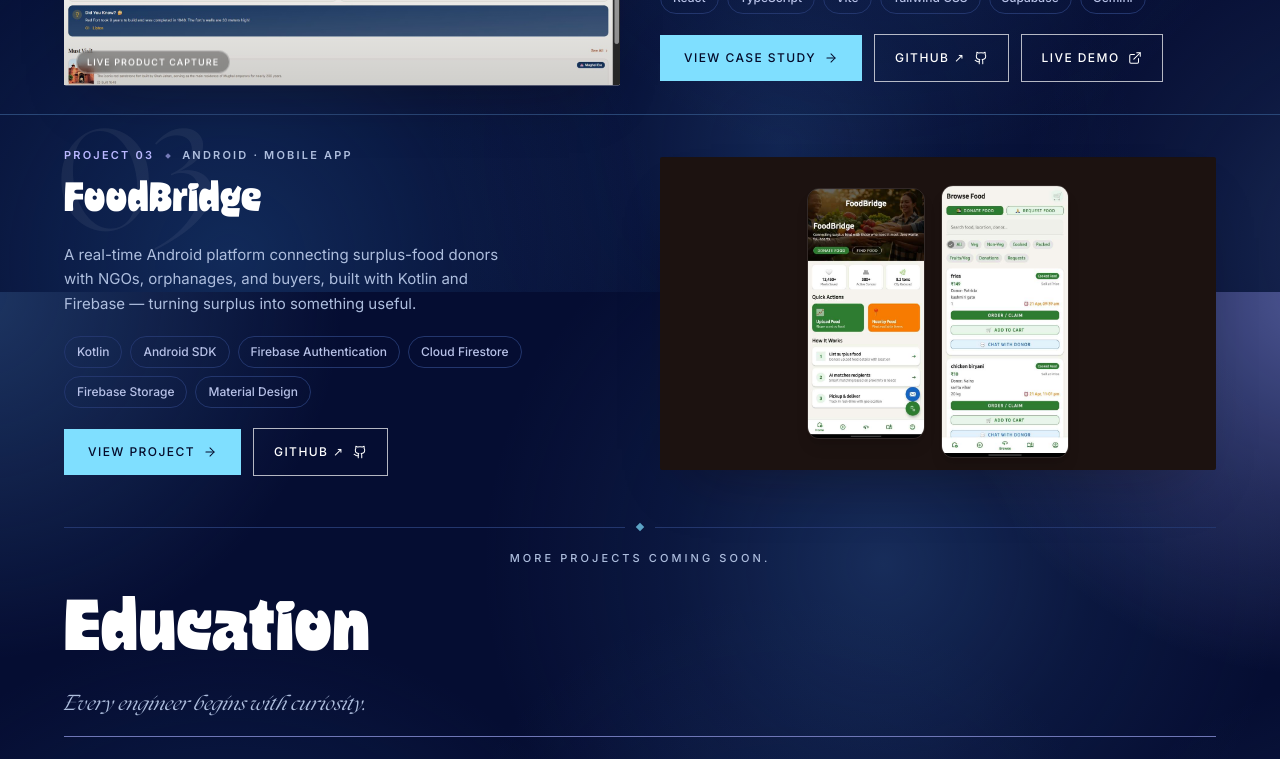
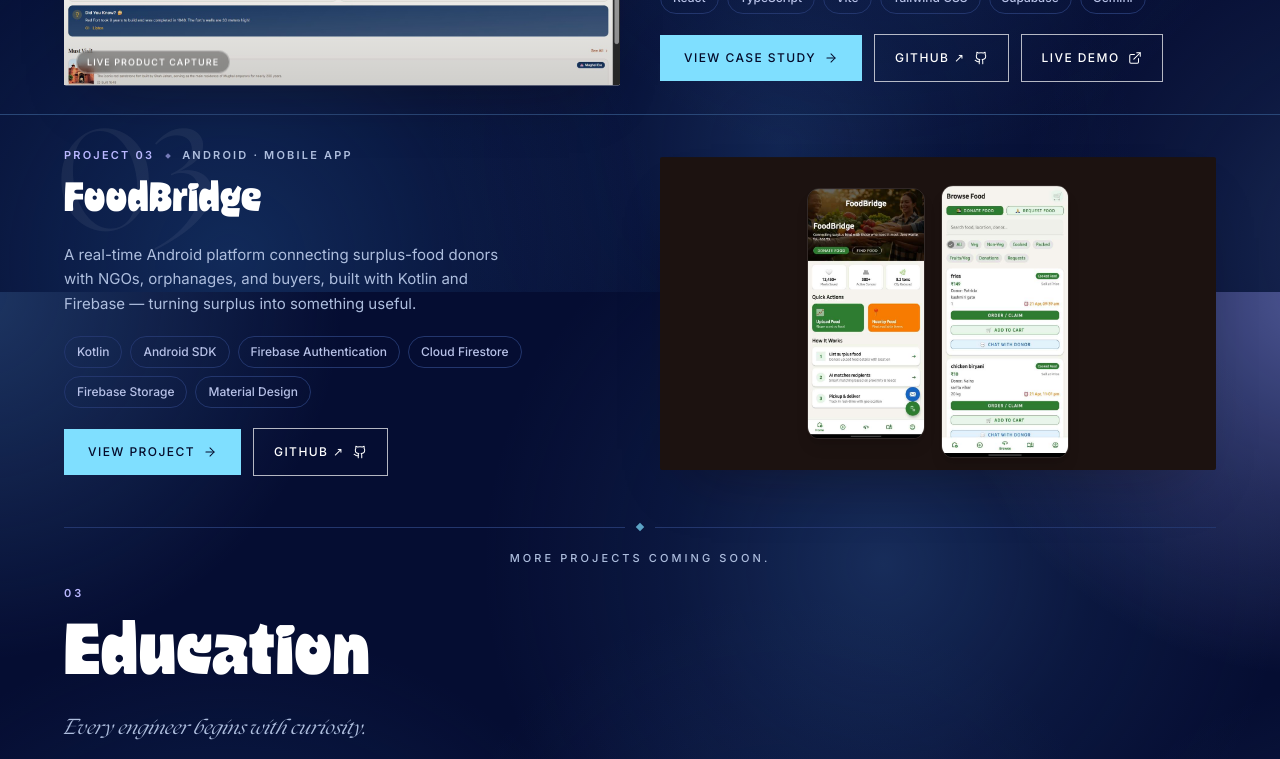
Before and after one commit to trisha29807-del/Portfolio-Trisha, a React (Vite) app: page / in a window 1280 px wide. Shown: the part 2982-3741 px from the top of the page. Built offline with nearby package versions, Linux system fonts and the light colour scheme; the HTML template or start-up script is replaced by a standard one.

Commit message:
Restore Education numbering

```diff
--- a/src/components/Education/EducationSection.tsx
+++ b/src/components/Education/EducationSection.tsx
@@ -61,6 +61,7 @@ export function EducationSection() {
           variants={fadeUp}
         >
           <span className="text-[11px] font-semibold tracking-[0.28em] uppercase text-[#B9B7FF] dark:text-[#B9B7FF]">
+            03
           </span>
           <h2 className="mt-4 font-boldfat text-[clamp(2.5rem,6vw,4.5rem)] leading-[1.03] text-white dark:text-white">
             Education
```
